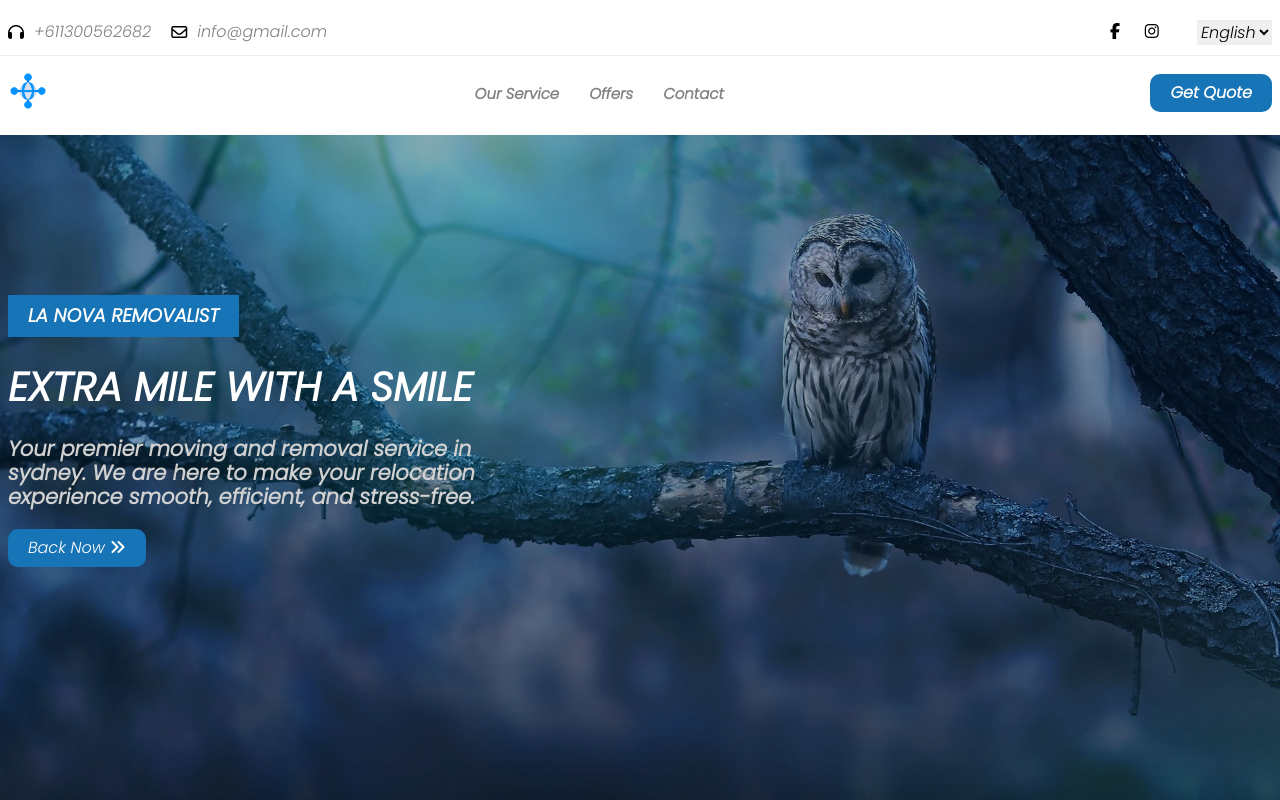
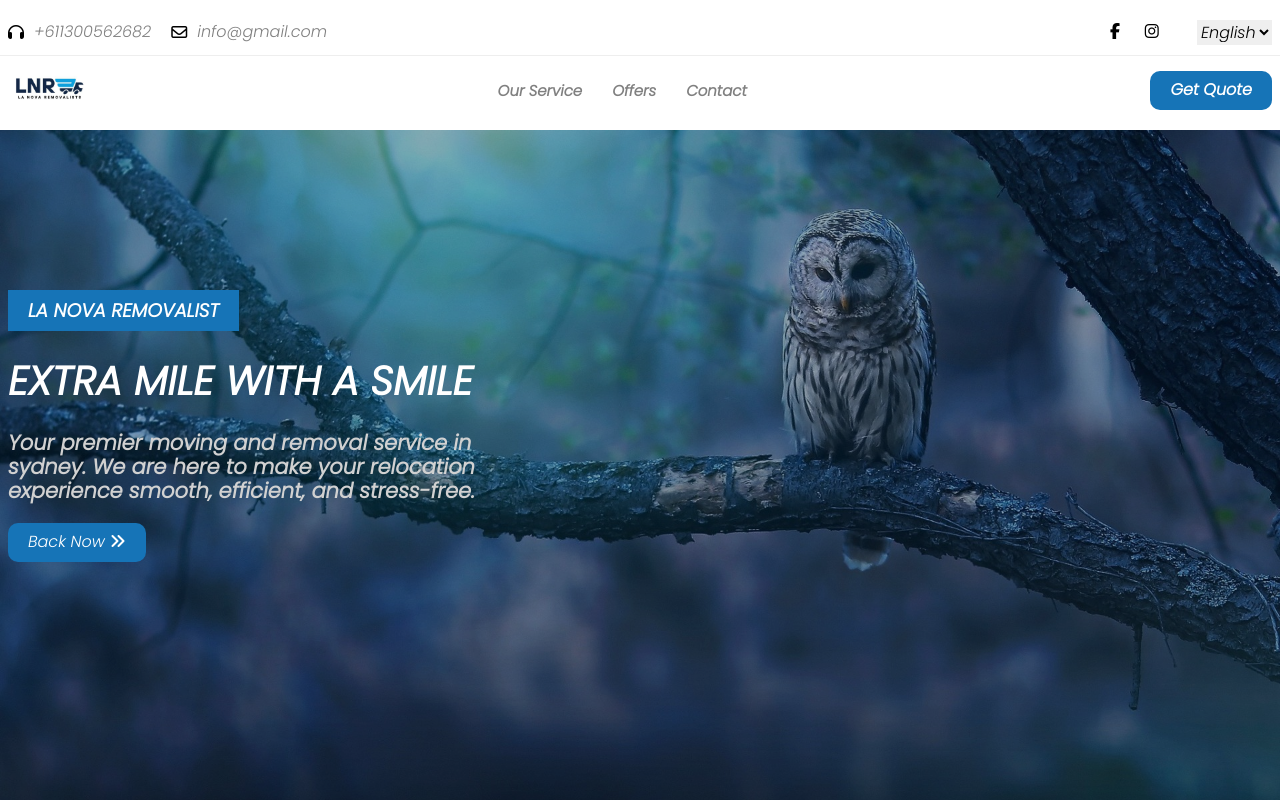
Before and after one commit to Aymanfox2002/LNR, a plain HTML site: page index.html in a window 1280 px wide. Shown: the top 800 px of the page. Drawn offline with Linux system fonts and the light colour scheme; a web font is replaced by a local one.

Commit message:
Update the icon project and change icon width

```diff
--- a/css/style.css
+++ b/css/style.css
@@ -146,7 +146,7 @@ opacity: 0;
     align-items: center;
     }
     .header .img-box{
-    width: 40px;
+    width: 86px;
     overflow: hidden;
     cursor: pointer;
     }
--- a/index.html
+++ b/index.html
@@ -47,7 +47,7 @@
     <div class="header" id="top">
         <div class="container">
             <div class="img-box">
-                <img src="img/icon.ico" alt="">
+                <img src="img/icon.jpg" alt="">
             </div>
             <ul>
                 <a href="#service"><li>Our Service</li></a>
@@ -226,7 +226,7 @@
 
      <div class="container">
      <div class="box-1 box">
-        <div class="img-box"><img src="img/icon.ico" alt=""></div>
+        <div class="img-box"><img src="img/icon.jpg" alt=""></div>
         <p>At LNR (La Nava Remavalist). We pride ourselves in praviding delightful and wonderful moving and storage soliutions <span>see more...</span></p>
      </div>
 
```
Also changed, not shown: img/icon.ico (deleted), img/icon.jpg (renamed from lnr_white.jpg).
